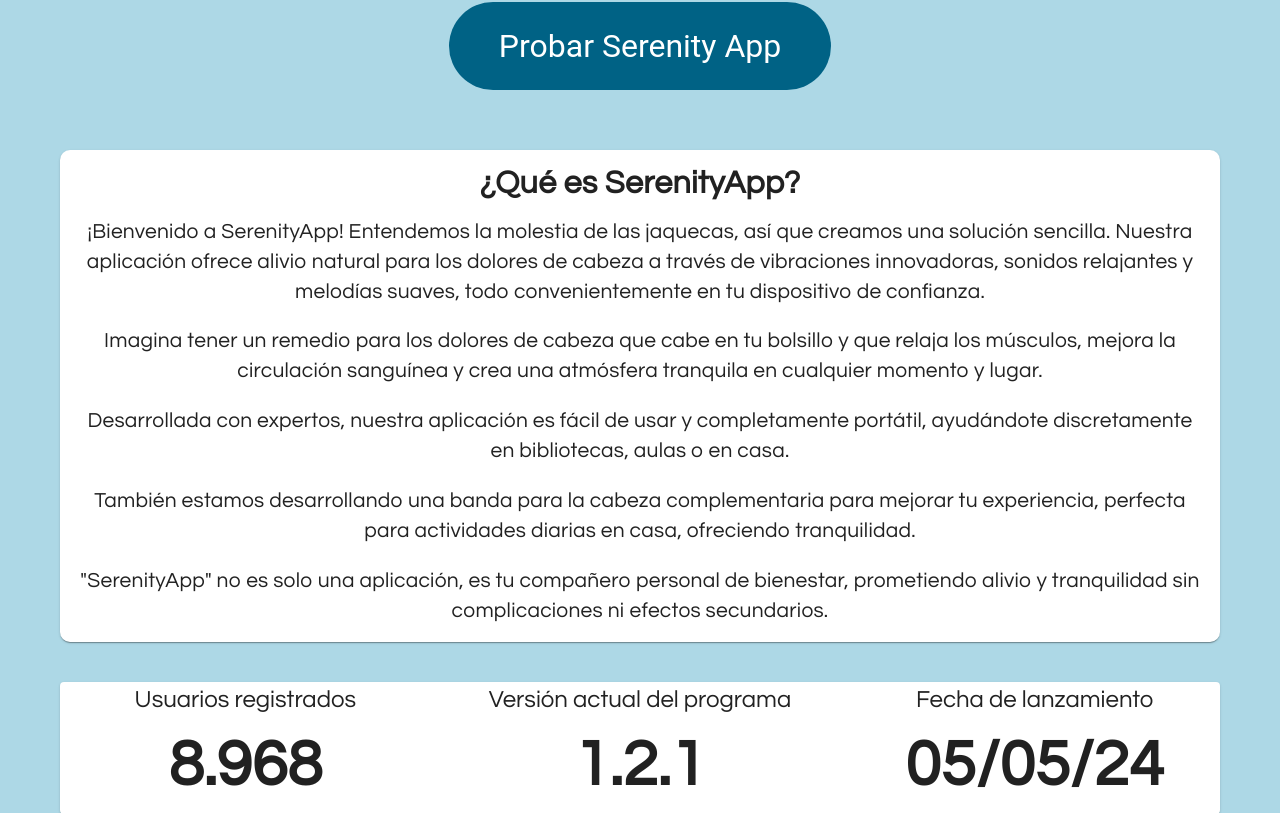
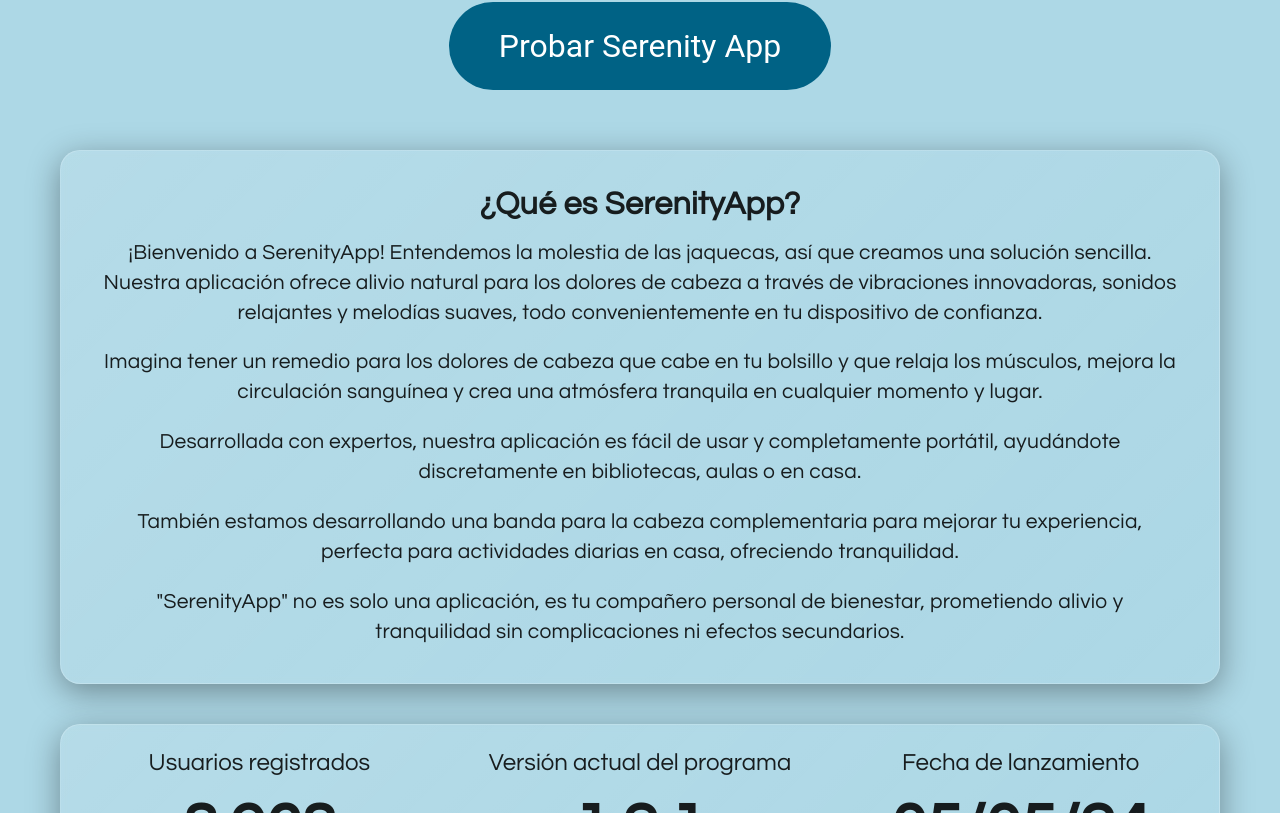
Before and after one commit to mariops03/SerenityAPP, a Vue app in the folder web/: page /landing in a window 1280 px wide. Shown: the part 467-1280 px from the top of the page. Built offline with nearby package versions, Linux system fonts and the light colour scheme.

Commit message:
Visual improvements

```diff
--- a/web/src/router/router.js
+++ b/web/src/router/router.js
@@ -98,7 +98,7 @@
     console.log("Autenticación verificada:", response.data);
 
     if (to.meta.requiresAuth && !authStore.isAuthenticated) {
-      next({ name: 'Signin' });
+      next({ name: 'LandingPage' });
     } else if (to.meta.guestOnly && authStore.isAuthenticated) {
       next({ name: 'Home' });
     } else {
@@ -109,7 +109,7 @@
     authStore.authenticate(false);
 
     if (to.meta.requiresAuth) {
-      next({ name: 'Signin' });
+      next({ name: 'LandingPage' });
     } else {
       next();
     }
--- a/web/src/views/Contacto.vue
+++ b/web/src/views/Contacto.vue
@@ -16,20 +16,20 @@
           <p>Dirección: Pl. Caídos, s/n, 37008 Salamanca, España</p>
         </div>
       </div>
-      <div class="contact-form">
+      <div class="card">
         <h2>Envíanos un mensaje</h2>
         <form>
           <div class="form-group">
             <label for="name">Nombre:</label>
-            <input type="text" id="name" name="name" required>
+            <input class="input" type="text" id="name" name="name" required>
           </div>
           <div class="form-group">
             <label for="email">Email:</label>
-            <input type="email" id="email" name="email" required>
+            <input class="input" type="email" id="email" name="email" required>
           </div>
           <div class="form-group">
             <label for="message">Mensaje:</label>
-            <textarea id="message" name="message" rows="5" required></textarea>
+            <textarea class="input" id="message" name="message" rows="5" required></textarea>
           </div>
           <button type="submit">Enviar mensaje</button>
         </form>
@@ -90,6 +90,20 @@
     font-weight: bold;
   }
 
+  .card {
+  background: linear-gradient(
+    135deg,
+    rgba(255, 255, 255, 0.1),
+    rgba(255, 255, 255, 0)
+  );
+  backdrop-filter: blur(5px);
+  border-radius: 20px;
+  border: 1px solid rgba(255, 255, 255, 0.18);
+  box-shadow: 0 8px 32px 0 rgba(0, 0, 0, 0.37);
+  align-items: center;
+  padding: 10px 20px;
+}
+
   .form-group input,
   .form-group textarea {
     width: 100%;
@@ -115,4 +129,12 @@
   button[type="submit"]:hover {
     background-color: #0056b3;
   }
+
+  .input {
+    width: 100%;
+    padding: 10px;
+    border: 1px solid #ccc;
+    border-radius: 5px;
+    background-color: rgba(255, 255, 255, 0.23);
+  }
   </style>
--- a/web/src/views/LandingPage.vue
+++ b/web/src/views/LandingPage.vue
@@ -5,12 +5,12 @@
       <header class="header">
         <img src="../../logo1.png" alt="Logo" class="logo">
         <h1>Serenity App</h1>
-        <router-link to="/signin" class="btn">Probar Serenity App</router-link>
+        <router-link to="/signup" class="btn">Probar Serenity App</router-link>
       </header>
 
       <!-- Contenido principal -->
       <main class="main-content">
-          <v-card class="about-us">
+          <v-card class="about-us pa-5 card">
             <v-card-title>¿Qué es SerenityApp?</v-card-title>
             <v-card-text>
               <p>¡Bienvenido a SerenityApp! Entendemos la molestia de las jaquecas, así que creamos una solución sencilla. Nuestra aplicación ofrece alivio natural para los dolores de cabeza a través de vibraciones innovadoras, sonidos relajantes y melodías suaves, todo convenientemente en tu dispositivo de confianza.</p>
@@ -25,7 +25,7 @@
             </v-card-text>
           </v-card>
 
-          <v-card class="statistics">
+          <v-card class="statistics card pa-5">
             <v-row>
               <v-col cols="4" class="stat-item">
                 <div class="stat-label">Usuarios registrados</div>
@@ -170,6 +170,20 @@
   .contact a {
   font-size: 1.5em; /* Ajusta el tamaño según tus preferencias */
   color: #137968; /* Opcional: cambia el color del enlace */
+  }
+
+  .card {
+  background: linear-gradient(
+    135deg,
+    rgba(255, 255, 255, 0.1),
+    rgba(255, 255, 255, 0)
+  );
+  backdrop-filter: blur(5px);
+  border-radius: 20px;
+  border: 1px solid rgba(255, 255, 255, 0.18);
+  box-shadow: 0 8px 32px 0 rgba(0, 0, 0, 0.37);
+  align-items: center;
+  padding: 10px 20px;
 }
 
 
```
